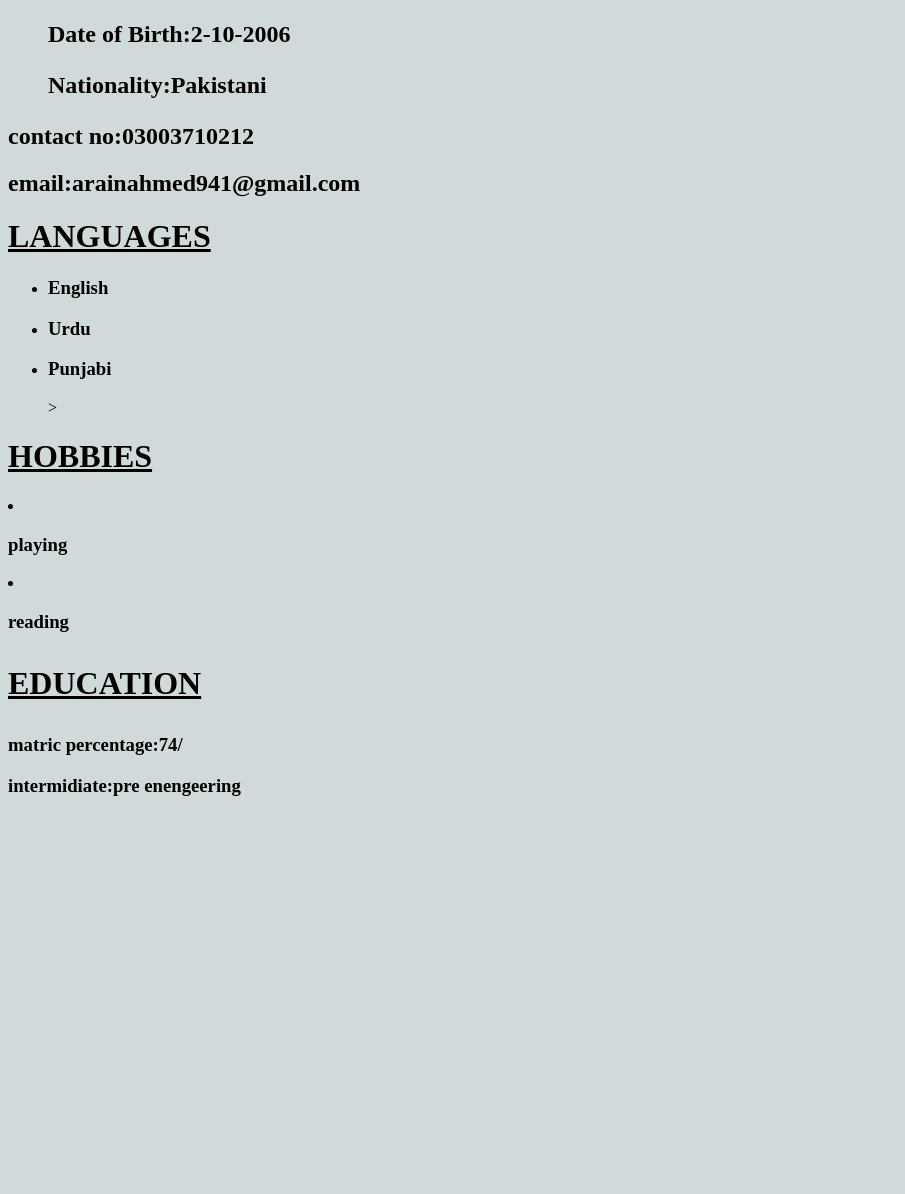
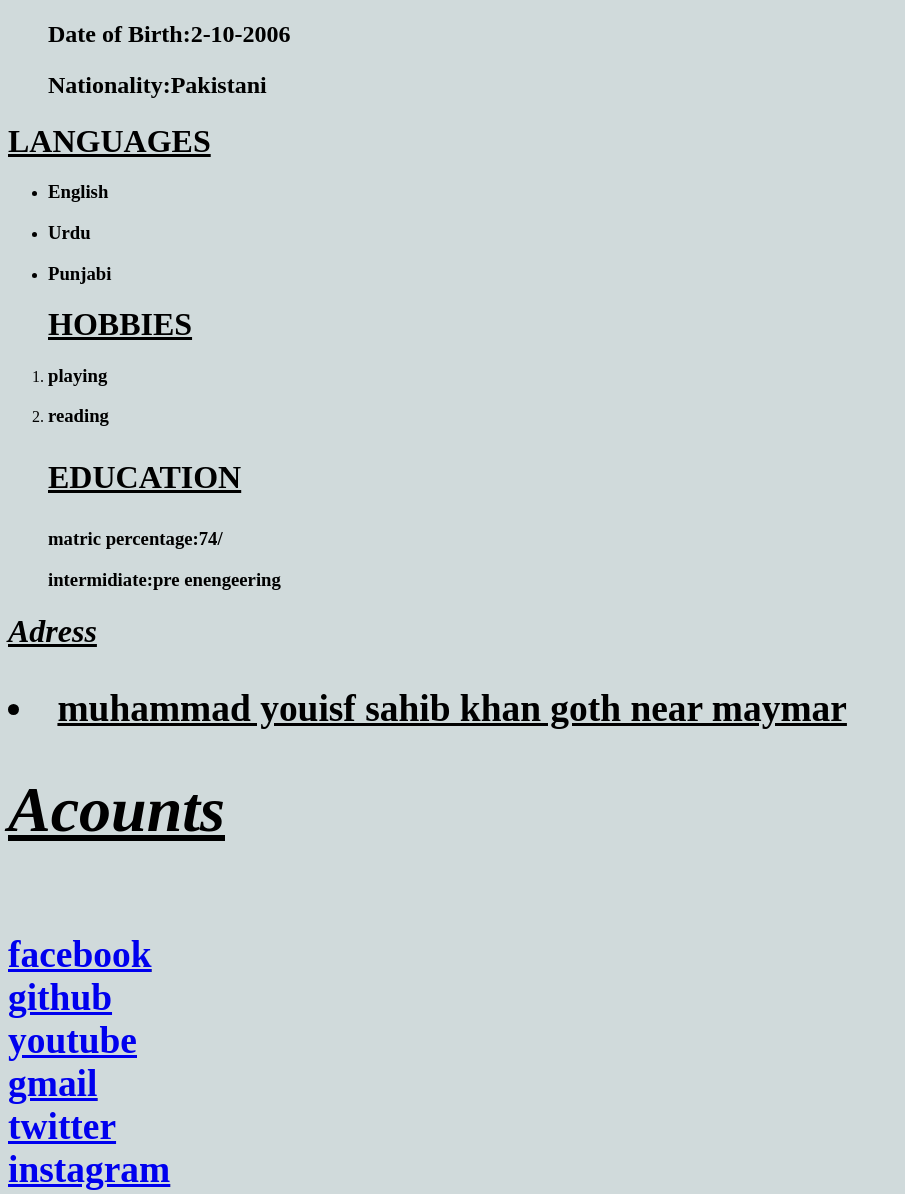
Before and after one commit to AHMEDARAIN12/my-first-repo-in-qrs-class, a plain HTML site: page index.html in a window 1280 px wide. Shown: the part 182-1376 px from the top of the page, without its empty margins (0-905 px from the left). Before the commit the page ends 997 px from the top, so only its background shows below. Drawn offline with Linux system fonts and the light colour scheme.

Commit message:
some more changes

```diff
--- a/index.html
+++ b/index.html
@@ -13,24 +13,30 @@
     <h2><ul>Father Name: Muhammad zafar hussain</ul></h2>
     <h2><ul>Date of Birth:2-10-2006</ul></h2>
     <h2><ul>Nationality:Pakistani</ul></h2>
-    <h2><u1>contact no:03003710212</u1></h2>
-    <h2><u1>email:arainahmed941@gmail.com</u1></h2>
-
 <h1><u><b>LANGUAGES</b></U></h1>
 <ul>
 <li><h3>English</h3></li>
 <li><h3>Urdu</h3></li>
-<li><h3>Punjabi</h3>></li>
+<li><h3>Punjabi</h3></li>
 </ul>
-
+<ol>
 <h1><u><b>HOBBIES</b></u></h1>
 <li><h3>playing</h3></li>
 <li><h3>reading</h3></li>
 <h1><u><p><b>EDUCATION</b></p></u></h1>
 <h3><l1>matric percentage:74/</l1></h3>
 <h3><l1>intermidiate:pre enengeering</l1></h3>
-
-
-
+</ol>
+<h1><u><b><i>Adress</i></b></u</h1>
+<h3><li>muhammad youisf sahib khan goth near maymar</li></h3>
+<h1><b><u><i>Acounts</i></u></b></h1>
+<h3>
+  <br> <a href="https://www.facebook.com/campaign/landing.php?campaign_id=1653377901&extra_1=s%7Cc%7C358050429110%7Ce%7Cfacebook%27%7C&placement=&creative=358050429110&keyword=facebook%27&partner_id=googlesem&extra_2=campaignid%3D1653377901%26adgroupid%3D65139789042%26matchtype%3De%26network%3Dg%26source%3Dnotmobile%26search_or_content%3Ds%26device%3Dc%26devicemodel%3D%26adposition%3D%26target%3D%26targetid%3Dkwd-362360550869%26loc_physical_ms%3D1011081%26loc_interest_ms%3D%26feeditemid%3D%26param1%3D%26param2%3D&gclid=CjwKCAiAhKycBhAQEiwAgf19egGdfOjdJAfsDPfksXejG3xb-tDjJL9-ztzV3CQDa2ZERUFd8CfeAhoCWLIQAvD_BwE">facebook</a>
+  <br> <a href="https://github.com/">github</a>
+  <br> <a href="https://www.youtube.com/">youtube</a>
+  <br> <a href="https://mail.google.com/mail/u/0/?tab=rm&ogbl#inbox">gmail</a>
+  <br> <a href="https://twitter.com/home">twitter</a>
+  <br> <a href="https://www.instagram.com/">instagram</a>
+</h3>
 </body>
 </html>
```
